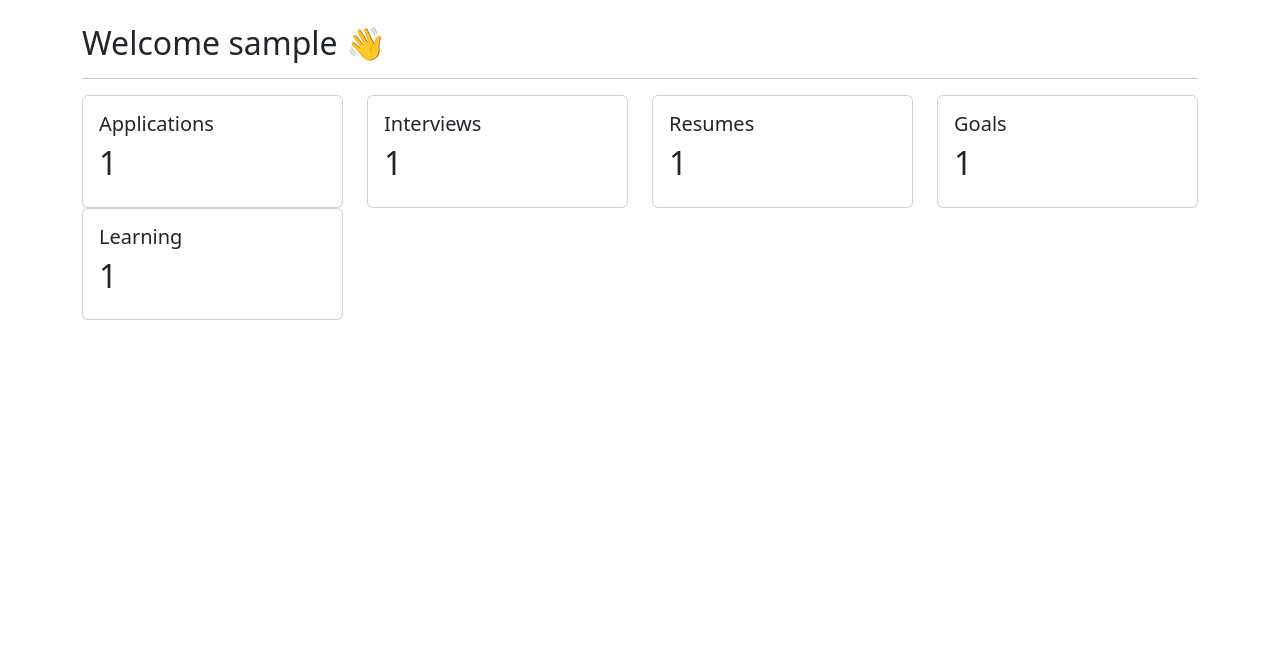
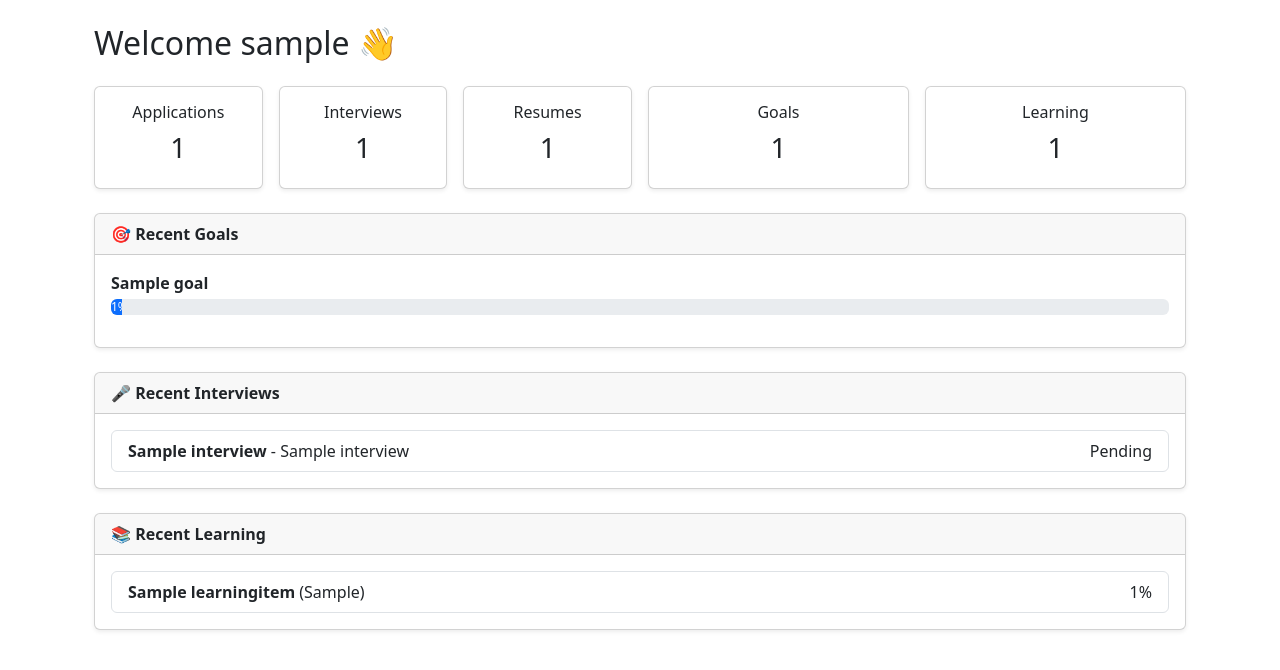
Before and after one commit to suru2312/CareerOS, a Django app: page / in a window 1280 px wide. Shown: the part 56-726 px from the top of the page. Run offline with Django 5.2, Linux system fonts and the light colour scheme; a user stored in the database is signed in; tables that the repository leaves empty hold one stand-in row (values such as "Sample post").

```diff
--- a/dashboard/views.py
+++ b/dashboard/views.py
@@ -13,11 +13,17 @@ def home(request):
     interviews_count = Interview.objects.filter(user=request.user).count()
     goals_count = Goal.objects.filter(user=request.user).count()
     learning_count = LearningItem.objects.filter(user=request.user).count()
+    recent_goals = Goal.objects.filter(user=request.user).order_by('-created_at')[:5]
+    recent_interviews = Interview.objects.filter(user=request.user).order_by('-created_at')[:5]
+    recent_learning = LearningItem.objects.filter(user=request.user).order_by('-created_at')[:5]
     context = {
         "applications_count": applications_count,
         "interviews_count": interviews_count,
         "resumes_count": resumes_count,
         "goals_count": goals_count,
         "learning_count": learning_count,
+        "recent_goals": recent_goals,
+        "recent_interviews": recent_interviews,
+        "recent_learning": recent_learning,
     }
     return render(request, "dashboard/home.html", context)
--- a/goals/views.py
+++ b/goals/views.py
@@ -36,5 +36,7 @@ def goal_update(request, pk):
 @login_required
 def goal_delete(request, pk):
     goal = get_object_or_404(Goal, pk=pk, user=request.user)
-    goal.delete()
-    return redirect('goal_list')
+    if request.method == "POST":
+        goal.delete()
+        return redirect('goal_list')
+    return render(request, 'goals/goal_confirm_delete.html', {'goal': goal})
--- a/interviews/views.py
+++ b/interviews/views.py
@@ -37,5 +37,7 @@ def interview_update(request, pk):
 @login_required
 def interview_delete(request, pk):
     interview = get_object_or_404(Interview, pk=pk, user=request.user)
-    interview.delete()
-    return redirect('interview_list')
+    if request.method == "POST":
+        interview.delete()
+        return redirect('interview_list')
+    return render(request, 'interviews/interview_confirm_delete.html', {'interview': interview})
--- a/jobs/views.py
+++ b/jobs/views.py
@@ -38,5 +38,7 @@ def job_update(request, pk):
 @login_required
 def job_delete(request, pk):
     job = get_object_or_404(JobApplication, pk=pk, user=request.user)
-    job.delete()
-    return redirect('job_list')
+    if request.method == "POST":
+        job.delete()
+        return redirect('job_list')
+    return render(request, 'jobs/job_confirm_delete.html', {'job': job})
--- a/learning/views.py
+++ b/learning/views.py
@@ -36,5 +36,7 @@ def learning_update(request, pk):
 @login_required
 def learning_delete(request, pk):
     item = get_object_or_404(LearningItem, pk=pk, user=request.user)
-    item.delete()
-    return redirect('learning_list')
+    if request.method == "POST":
+        item.delete()
+        return redirect('learning_list')
+    return render(request, 'learning/learning_confirm_delete.html', {'item': item})
--- a/resumes/views.py
+++ b/resumes/views.py
@@ -24,5 +24,7 @@ def resume_create(request):
 @login_required
 def resume_delete(request, pk):
     resume = get_object_or_404(Resume, pk=pk, user=request.user)
-    resume.delete()
-    return redirect('resume_list')
+    if request.method == "POST":
+        resume.delete()
+        return redirect('resume_list')
+    return render(request, 'resumes/resume_confirm_delete.html', {'resume': resume})
--- a/templates/dashboard/home.html
+++ b/templates/dashboard/home.html
@@ -2,82 +2,197 @@
 
 {% block content %}
 
-<h2>
-    Welcome {{ request.user.username }} 👋
-</h2>
+<div class="container">
 
-<hr>
+    <h2 class="mb-4">
+        Welcome {{ request.user.username }} 👋
+    </h2>
 
-<div class="row">
+    <!-- Stats Cards -->
 
-    <div class="col-md-3">
-        <div class="card">
-            <div class="card-body">
+    <div class="row g-3 mb-4">
 
-                <h5>Applications</h5>
-
-                <h2>
-                    {{ applications_count }}
-                </h2>
-
+        <div class="col-md-2">
+            <div class="card text-center shadow-sm">
+                <div class="card-body">
+                    <h6>Applications</h6>
+                    <h3>{{ applications_count }}</h3>
+                </div>
             </div>
         </div>
+
+        <div class="col-md-2">
+            <div class="card text-center shadow-sm">
+                <div class="card-body">
+                    <h6>Interviews</h6>
+                    <h3>{{ interviews_count }}</h3>
+                </div>
+            </div>
+        </div>
+
+        <div class="col-md-2">
+            <div class="card text-center shadow-sm">
+                <div class="card-body">
+                    <h6>Resumes</h6>
+                    <h3>{{ resumes_count }}</h3>
+                </div>
+            </div>
+        </div>
+
+        <div class="col-md-3">
+            <div class="card text-center shadow-sm">
+                <div class="card-body">
+                    <h6>Goals</h6>
+                    <h3>{{ goals_count }}</h3>
+                </div>
+            </div>
+        </div>
+
+        <div class="col-md-3">
+            <div class="card text-center shadow-sm">
+                <div class="card-body">
+                    <h6>Learning</h6>
+                    <h3>{{ learning_count }}</h3>
+                </div>
+            </div>
+        </div>
+
     </div>
 
-    <div class="col-md-3">
-        <div class="card">
-            <div class="card-body">
+    <!-- Recent Goals -->
 
-                <h5>Interviews</h5>
+    <div class="card shadow-sm mb-4">
 
-                <h2>
-                    {{ interviews_count }}
-                </h2>
+        <div class="card-header">
+            <strong>🎯 Recent Goals</strong>
+        </div>
 
-            </div>
+        <div class="card-body">
+
+            {% if recent_goals %}
+
+                {% for goal in recent_goals %}
+
+                    <div class="mb-3">
+
+                        <strong>{{ goal.title }}</strong>
+
+                        <div class="progress mt-1">
+
+                            <div
+                                class="progress-bar"
+                                role="progressbar"
+                                style="width: {{ goal.progress }}%;">
+
+                                {{ goal.progress }}%
+
+                            </div>
+
+                        </div>
+
+                    </div>
+
+                {% endfor %}
+
+            {% else %}
+
+                <p>No goals added yet.</p>
+
+            {% endif %}
+
         </div>
+
     </div>
 
-    <div class="col-md-3">
-        <div class="card">
-            <div class="card-body">
+    <!-- Recent Interviews -->
 
-                <h5>Resumes</h5>
+    <div class="card shadow-sm mb-4">
 
-                <h2>
-                    {{ resumes_count }}
-                </h2>
+        <div class="card-header">
+            <strong>🎤 Recent Interviews</strong>
+        </div>
 
-            </div>
+        <div class="card-body">
+
+            {% if recent_interviews %}
+
+                <ul class="list-group">
+
+                    {% for interview in recent_interviews %}
+
+                        <li class="list-group-item">
+
+                            <strong>
+                                {{ interview.company_name }}
+                            </strong>
+
+                            -
+                            {{ interview.round_name }}
+
+                            <span class="float-end">
+                                {{ interview.get_result_display }}
+                            </span>
+
+                        </li>
+
+                    {% endfor %}
+
+                </ul>
+
+            {% else %}
+
+                <p>No interviews added yet.</p>
+
+            {% endif %}
+
         </div>
+
     </div>
 
-    <div class="col-md-3">
-        <div class="card">
-            <div class="card-body">
+    <!-- Recent Learning -->
 
-                <h5>Goals</h5>
+    <div class="card shadow-sm mb-4">
 
-                <h2>
-                    {{ goals_count }}
-                </h2>
+        <div class="card-header">
+            <strong>📚 Recent Learning</strong>
+        </div>
 
-            </div>
+        <div class="card-body">
+
+            {% if recent_learning %}
+
+                <ul class="list-group">
+
+                    {% for item in recent_learning %}
+
+                        <li class="list-group-item">
+
+                            <strong>
+                                {{ item.title }}
+                            </strong>
+
+                            {% if item.platform %}
+                                ({{ item.platform }})
+                            {% endif %}
+
+                            <span class="float-end">
+                                {{ item.progress }}%
+                            </span>
+
+                        </li>
+
+                    {% endfor %}
+
+                </ul>
+
+            {% else %}
+
+                <p>No learning items added yet.</p>
+
+            {% endif %}
+
         </div>
-    </div>
 
-    <div class="col-md-3">
-        <div class="card">
-            <div class="card-body">
-
-                <h5>Learning</h5>
-
-                <h2>
-                    {{ learning_count }}
-                </h2>
-
-            </div>
-        </div>
     </div>
 
 </div>
```
Also changed, not shown: templates/goals/goal_confirm_delete.html (added, +41 -0 lines), templates/interviews/interview_confirm_delete.html (added, +43 -0 lines), templates/jobs/job_confirm_delete.html (added, +43 -0 lines), templates/learning/learning_confirm_delete.html (added, +41 -0 lines), templates/resumes/resume_confirm_delete.html (added, +41 -0 lines).
